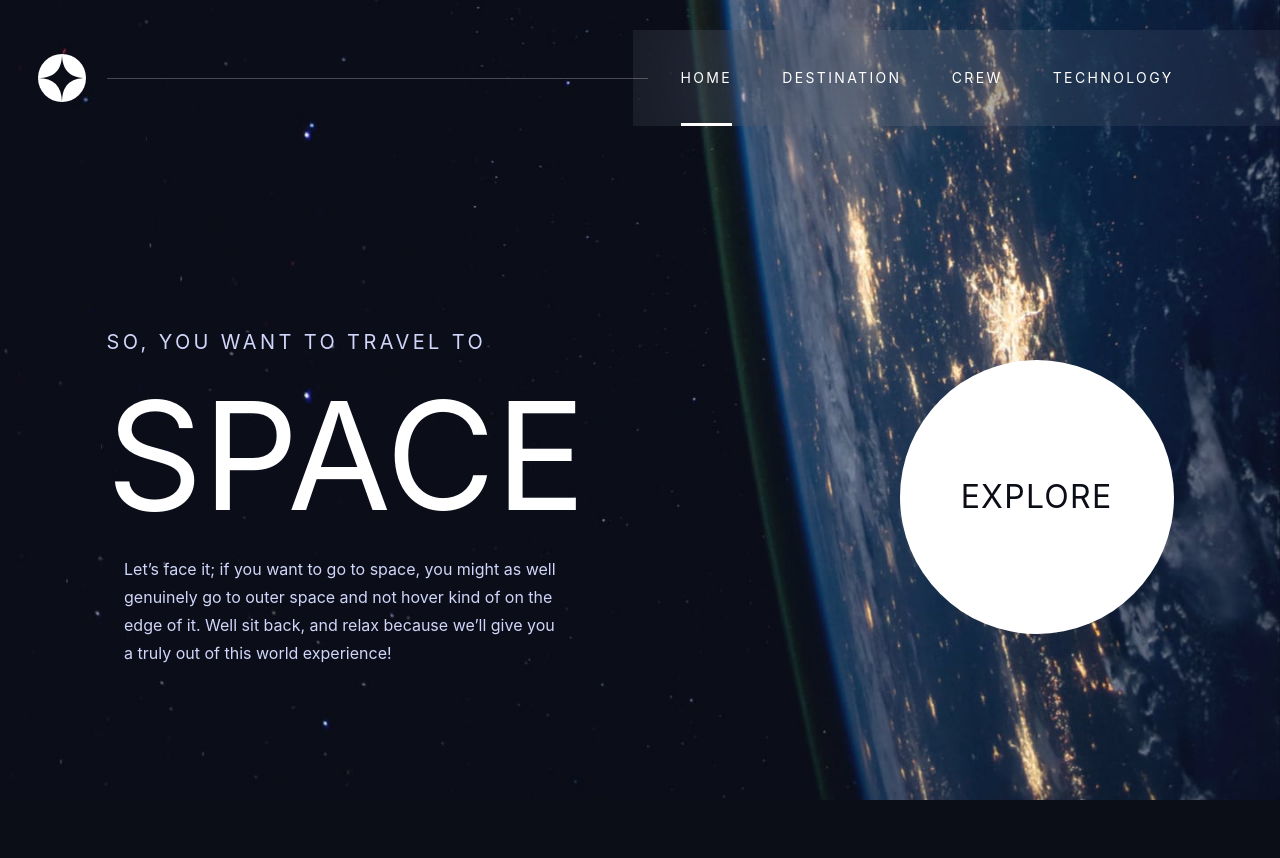
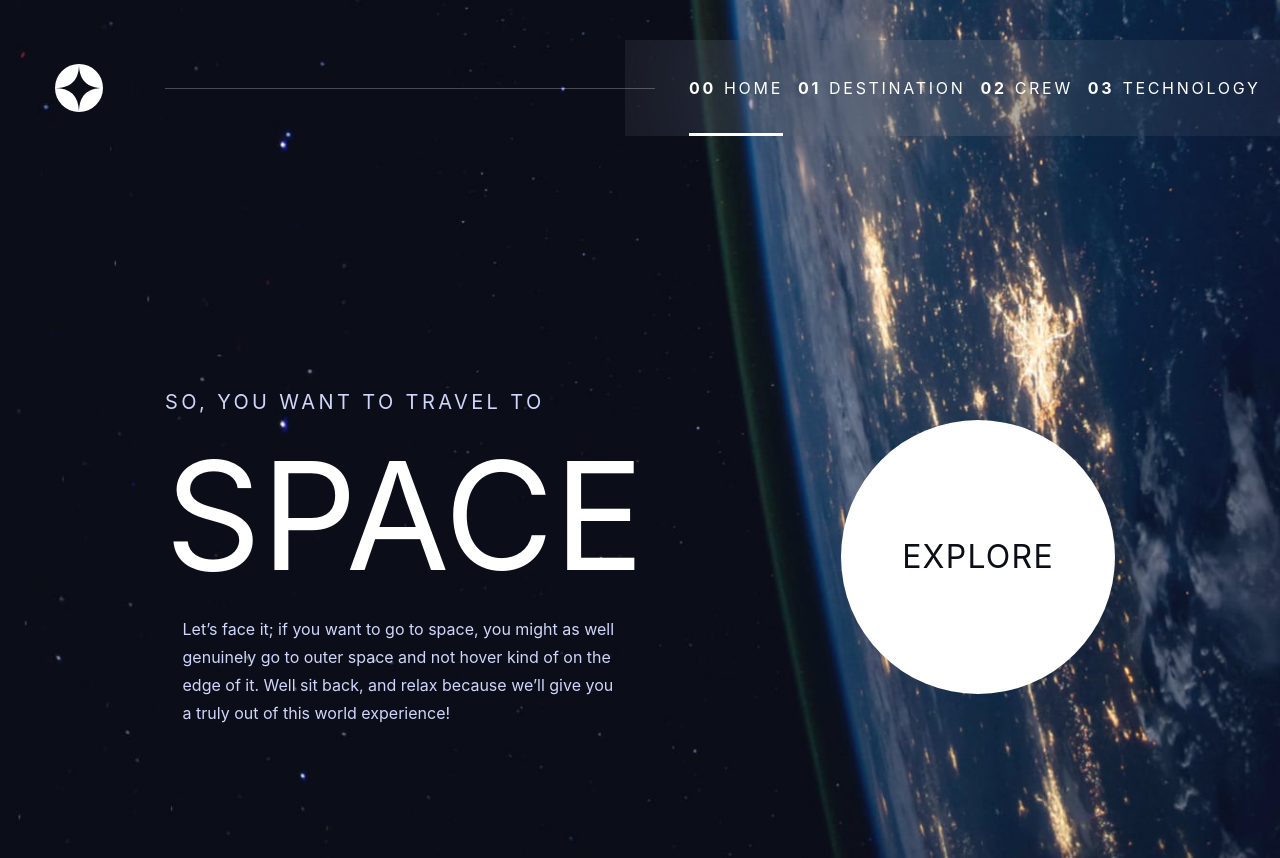
Before and after one commit to David-Henery4/Space-Tourism-Website, an Astro site: page / in a window 1280 px wide. Before the commit the page ends 800 px from the top, so only its background shows below. Built offline with nearby package versions, Linux system fonts and the light colour scheme; Astro itself is replaced by a stand-in of ours.

Commit message:
desktop-home-page-responsive

```diff
--- a/src/components/Header.astro
+++ b/src/components/Header.astro
@@ -3,7 +3,7 @@
 ---
 
 <header
-  class="col-start-2 col-end-12 text-center pt-6 pb-12 flex flex-col justify-center items-center gap-20 mobile:py-20.5 mobile:gap-29.5 mobile-large:gap-39 mobile-large:pt-26.5 mobile-large:pb-22.5 laptop:pt-44.5 laptop:pb-27.5 laptop:justify-between laptop:flex-row laptop:gap-0"
+  class="col-start-2 col-end-12 text-center pt-6 pb-12 flex flex-col justify-center items-center gap-20 mobile:py-20.5 mobile:gap-29.5 mobile-large:gap-39 mobile-large:pt-26.5 mobile-large:pb-22.5 laptop:pt-44.5 laptop:pb-27.5 laptop:justify-between laptop:flex-row laptop:gap-0 desktop:pt-62.75 desktop:pb-32.75"
 >
   <div class="grid gap-4 mobile:gap-6 laptop:text-left">
     <h5 class="heading-5 uppercase text-base">so, you want to travel to</h5>
--- a/src/components/Navigation.astro
+++ b/src/components/Navigation.astro
@@ -5,16 +5,19 @@ import NavigationLinksList from "./navigation/NavigationLinksList.astro";
 ---
 
 <nav
-  class="col-start-1 col-end-13 grid grid-cols-main-mobile mobile:grid-cols-main-tablet tablet:grid-cols-main-laptop tablet:mt-5 laptop:mt-7.5"
+  class="col-start-1 col-end-13 grid grid-cols-main-mobile mobile:grid-cols-main-tablet tablet:grid-cols-main-laptop tablet:mt-5 laptop:mt-7.5 desktop:grid-cols-main-desktop desktop:mt-10"
 >
   <div
-    class="w-full py-6 col-start-2 col-end-12 flex justify-between items-center mobile-large:p-0 mobile-large:col-end-13 laptop:grid laptop:grid-cols-navigation-laptop laptop:col-start-1"
+    class="w-full py-6 col-start-2 col-end-12 flex justify-between items-center mobile-large:p-0 mobile-large:col-end-13 laptop:grid laptop:grid-cols-navigation-laptop laptop:col-start-1 desktop:grid-cols-navigation-desktop"
   >
-    <a href="/" class="mobile-large:py-6 laptop:pl-9.5">
+    <a href="/" class="mobile-large:py-6 laptop:pl-9.5 desktop:pl-13.75">
       <Logo />
     </a>
 
-    <div class="hidden laptop:block w-full h-px bg-white/25 col-start-2 col-end-4 row-1 z-10"/>
+    <div
+      class="hidden laptop:block w-full h-px bg-white/25 col-start-2 col-end-4 row-1 z-10"
+    >
+    </div>
 
     <div class="hover:cursor-pointer mobile-large:hidden">
       <BurgerIcon />
--- a/src/components/navigation/NavigationLinksList.astro
+++ b/src/components/navigation/NavigationLinksList.astro
@@ -3,15 +3,21 @@ import navigationData from "../../data/navigation-data/navigationData";
 ---
 
 <menu
-  class="hidden mobile-large:flex h-full justify-between items-center px-12 gap-9 font-barlow-condensed uppercase text-sm tracking-[2.36px] bg-white/5 backdrop-blur-[82px] tablet:pr-[106.5px] laptop:col-start-3 laptop:col-end-6 laptop:row-1"
+  class="hidden mobile-large:flex h-full justify-between items-center px-12 gap-9 font-barlow-condensed uppercase text-sm tracking-[2.36px] bg-white/5 backdrop-blur-[82px] tablet:pr-[106.5px] laptop:text-base laptop:tracking-[2.7px] laptop:col-start-3 laptop:col-end-6 laptop:row-1 desktop:pr-41.25 desktop:pl-16 desktop:gap-3.75 desktop:justify-between desktop-xl-large:pl-30.75"
 >
   {
-    navigationData.map((navItem) => {
+    navigationData.map((navItem, i) => {
       // Temp for styling
       const isActive = navItem.href === "/";
       return (
         <li class="relative h-full grid place-items-center">
-          <a href={navItem.href}>{navItem.name}</a>
+          <a
+            href={navItem.href}
+            class="inline-flex justify-start items-center gap-2 desktop-xl-large:gap-2.75"
+          >
+            <span class="hidden desktop:block font-bold">{`0${i}`}</span>
+            {navItem.name}
+          </a>
           {isActive && <div class="absolute bottom-0 h-0.75 w-full bg-white" />}
         </li>
       );
--- a/src/layouts/BaseLayout.astro
+++ b/src/layouts/BaseLayout.astro
@@ -17,7 +17,7 @@ import { Navigation } from "../components";
     <Font cssVariable="--barlow" />
     <title>{pageTitle}</title>
   </head>
-  <body class="bg-primary relative text-white font-bellefair grid grid-cols-main-mobile mobile:grid-cols-main-tablet tablet:grid-cols-main-laptop laptop:min-h-svh laptop:grid-rows-main-laptop">
+  <body class="bg-primary relative text-white font-bellefair grid grid-cols-main-mobile mobile:grid-cols-main-tablet tablet:grid-cols-main-laptop laptop:min-h-svh laptop:grid-rows-main-laptop desktop:grid-cols-main-desktop">
     <Navigation/>
     <slot />
   </body>
--- a/src/styles/global.css
+++ b/src/styles/global.css
@@ -8,6 +8,8 @@
   --breakpoint-mobile-large: 42.5em; /* 680px */
   --breakpoint-tablet: 52.5em; /* 840px */
   --breakpoint-laptop: 66.75em; /* 1068px */
+  --breakpoint-desktop: 79.25em; /* 1268px */
+  --breakpoint-desktop-xl-large: 90em; /* 1440px */
 
 
   /* Spacing */
@@ -24,7 +26,9 @@
   --grid-template-columns-main-mobile: 24px repeat(10, 1fr) 24px;
   --grid-template-columns-main-tablet: 48px repeat(10, 1fr) 48px;
   --grid-template-columns-main-laptop: 106.5px repeat(10, 1fr) 106.5px;
+  --grid-template-columns-main-desktop: 165px repeat(10, 1fr) 165px;
   --grid-template-columns-navigation-laptop: 106.5px 1fr 15px 1fr 106.5px;
+  --grid-template-columns-navigation-desktop: 165px 1fr 30px 1fr 165px;
 
   /* Grid-Rows */
   --grid-template-rows-main-laptop: min-content;
```
